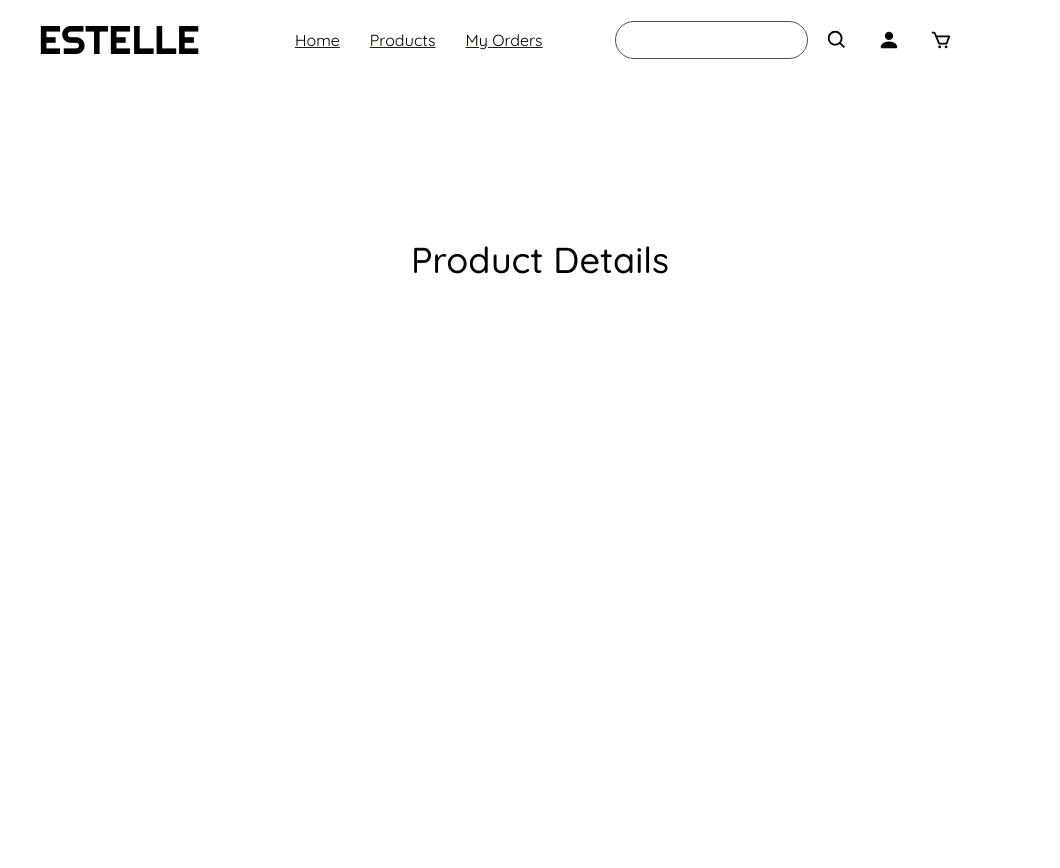
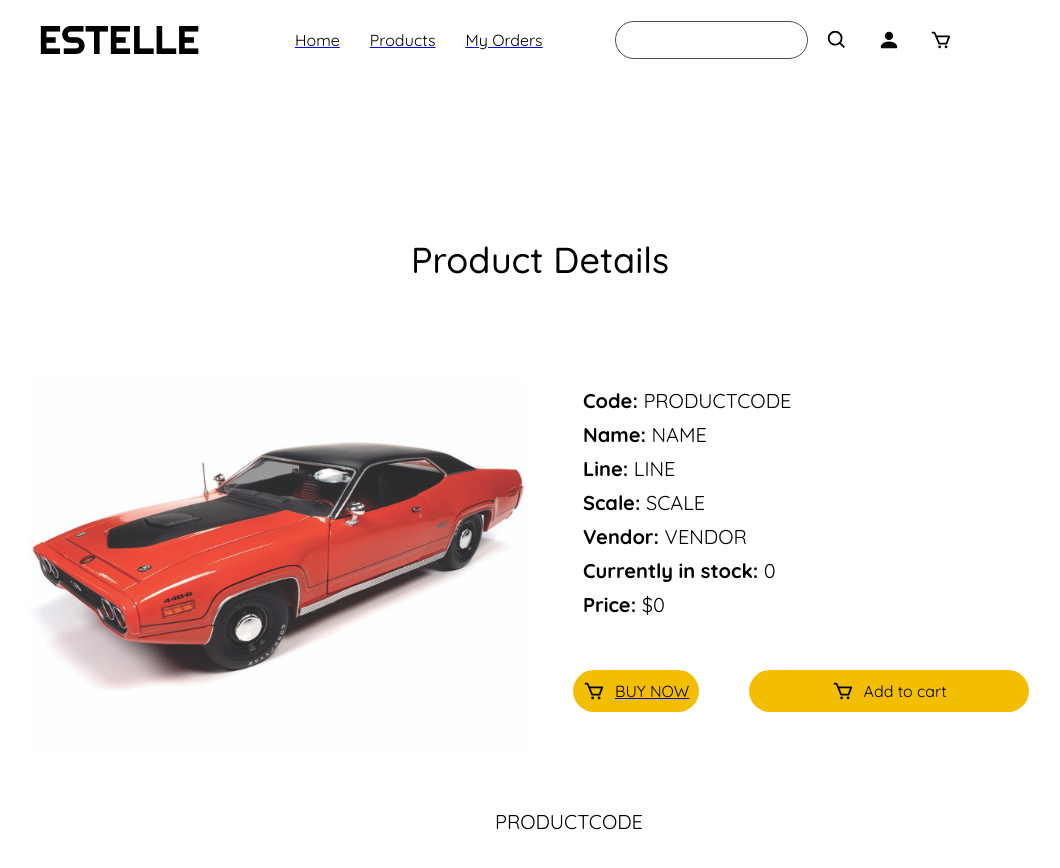
Before and after one commit to iambaangkok/261342-Database-Project-Frontend, a React (Create React App) app: page /product in a window 1280 px wide. Shown: the top 868 px of the page, without its empty margins (100-1160 px from the left). Before the commit the page ends 800 px from the top, so only its background shows below. Built offline with nearby package versions, Linux system fonts and the light colour scheme; no server answers.

Commit message:
Finished ProductDetails structure

```diff
--- a/src/css/ProductDetails.css
+++ b/src/css/ProductDetails.css
@@ -1 +1,171 @@
 @import 'GlobalStyles.css';
+
+.ProductDetailsBody {
+    /* Auto layout */
+    display: flex;
+    flex-direction: column;
+    align-items: center;
+    padding: 140px 0px;
+
+    width: 1024px;
+
+    /* White 100% */
+    background: var(--c-white-100);
+
+    /* Inside auto layout */
+    flex: none;
+    order: 1;
+    flex-grow: 0;
+}
+
+.ProductDetailsBodyHeader {
+    /* Auto layout */
+    display: flex;
+    flex-direction: column;
+    align-items: center;
+    padding: 17px 56px;
+    gap: 10px;
+
+    width: 305px;
+    height: 79px;
+
+    /* Text */
+    font-family: 'Quicksand';
+    font-style: normal;
+    font-weight: 500;
+    font-size: 36px;
+    line-height: 45px;
+    /* identical to box height */
+
+    color: var(--c-black-100);
+
+    /* Inside auto layout */
+    flex: none;
+    order: 0;
+    flex-grow: 0;
+}
+
+.ProductDetailsLR {
+    /* Auto layout */
+    display: flex;
+    flex-direction: row;
+    justify-content: center;
+    align-items: flex-start;
+    padding: 45px 0px;
+    gap: 25px;
+
+    width: 100%;
+
+    /* Inside auto layout */
+    flex: none;
+    order: 1;
+    align-self: stretch;
+    flex-grow: 0;
+}
+
+.ProductDetailsLRImage {
+    /* Auto layout */
+    display: flex;
+    flex-direction: column;
+    align-items: flex-start;
+    padding: 0px;
+    gap: 10px;
+
+    width: 497px;
+    height: 376px;
+    object-fit: cover;
+    /* Inside auto layout */
+    flex: none;
+    order: 0;
+    align-self: stretch;
+    flex-grow: 0;
+}
+
+.ProductDetailsLRRight {
+    /* Auto layout */
+    display: flex;
+    flex-direction: column;
+    align-items: flex-start;
+    padding: 0px 23px;
+    gap: 10px;
+
+    /* width: 502px; */
+    /* height: 376px; */
+
+    /* Inside auto layout */
+    flex: none;
+    order: 1;
+    align-self: stretch;
+    flex-grow: 1;
+}
+
+.ProductDetailsLRRightTexts {
+    /* Auto layout */
+    display: flex;
+    flex-direction: column;
+    align-items: flex-start;
+    padding: 10px 10px 0px;
+    gap: 9px;
+
+    /* Inside auto layout */
+    flex: none;
+    order: 0;
+    align-self: stretch;
+    flex-grow: 0;
+
+    font-family: 'Quicksand';
+    font-style: normal;
+    font-weight: 400;
+    font-size: 20px;
+    line-height: 25px;
+    /* identical to box height */
+
+    /* Black 100% */
+    color: var(--c-black-100);
+}
+
+.ProductDetailsLRRightButtons {
+    /* Auto layout */
+    display: flex;
+    flex-direction: row;
+    align-items: center;
+    padding: 0px;
+    gap: 50px;
+
+    /* width: 456px; */
+    /* height: 127px; */
+
+    /* Inside auto layout */
+    flex: none;
+    order: 1;
+    align-self: stretch;
+    flex-grow: 1;
+}
+
+.ProductDetailsBot {
+    /* Auto layout */
+    display: flex;
+    flex-direction: row;
+    justify-content: center;
+    align-items: center;
+    padding: 10px 29px;
+    gap: 10px;
+
+    width: 1024px;
+
+    /* Inside auto layout */
+    flex: none;
+    order: 2;
+    align-self: stretch;
+    flex-grow: 0;
+
+    font-family: 'Quicksand';
+    font-style: normal;
+    font-weight: 400;
+    font-size: 20px;
+    line-height: 25px;
+
+    /* Black 100% */
+
+    color: var(--c-black-100);
+}
--- a/src/pages/ProductDetails.tsx
+++ b/src/pages/ProductDetails.tsx
@@ -1,6 +1,6 @@
 import { useState, useEffect } from 'react';
 import axios from 'axios'
-import '../css/Products.css'
+import '../css/ProductDetails.css'
 import { Link, useLocation, useNavigate, useParams, useSearchParams } from 'react-router-dom';
 import Button from '../components/Button';
 
@@ -42,7 +42,11 @@ function ProductDetails() {
     const [apiurl, setApiurl] = useState("http://127.0.0.1:8000/api/productdetails?productCode=");
 
 
-    const [links, setLinks] = useState();
+    const addToCart = async () => {
+        var url = "http://127.0.0.1:8000/addToCart/"
+        var resp = await axios.post(url + productData.productCode);
+        return resp.data;
+    }
 
     const fetchData = async () => {
         var productCode = searchParams.get("productCode")
@@ -68,12 +72,48 @@ function ProductDetails() {
 
 
     return (
-        <div className={"ProductsBody"}>
-            <div className={"ProductsHeaderContainer"}>
+        <div className={"ProductDetailsBody"}>
+            <div className={"ProductDetailsBodyHeader"}>
                 Product Details
             </div>
-            <div className={"ProductsProductsContainer"}>
-
+            <div className={"ProductDetailsLR"}>
+                <img className={"ProductDetailsLRImage"} src={img1} alt={img1} ></img>
+                <div className={"ProductDetailsLRRight"}>
+                    <div className={"ProductDetailsLRRightTexts"}>
+                        <div className={""}>
+                            <span style={{ fontWeight: 700 }}>Code: </span> {productData.productCode}
+                        </div>
+                        <div className={""}>
+                            <span style={{ fontWeight: 700 }}>Name: </span> {productData.productName}
+                        </div>
+                        <div className={""}>
+                            <span style={{ fontWeight: 700 }}>Line: </span> {productData.productLine}
+                        </div>
+                        <div className={""}>
+                            <span style={{ fontWeight: 700 }}>Scale: </span> {productData.productScale}
+                        </div>
+                        <div className={""}>
+                            <span style={{ fontWeight: 700 }}>Vendor: </span> {productData.productVendor}
+                        </div>
+                        <div className={""}>
+                            <span style={{ fontWeight: 700 }}>Currently in stock: </span> {productData.quantityInStock}
+                        </div>
+                        <div className={""}>
+                            <span style={{ fontWeight: 700 }}>Price: </span> ${productData.MSRP}
+                        </div>
+                    </div>
+                    <div className={"ProductDetailsLRRightButtons"}>
+                        <Link to="/cart">
+                            <Button text={"BUY NOW"} icon={"shopping_cart_outline"} buttonColor={"yellow"} textColor={"black"} func={() => { }}></Button>
+                        </Link>
+                        <Button text={"Add to cart"} icon={"shopping_cart_outline"} buttonColor={"yellow"} textColor={"black"} func={() => {
+                            addToCart();
+                        }}></Button>
+                    </div>
+                </div>
+            </div>
+            <div className={"ProductDetailsBot"}>
+                {productData.productCode}
             </div>
         </div>
     )
```
